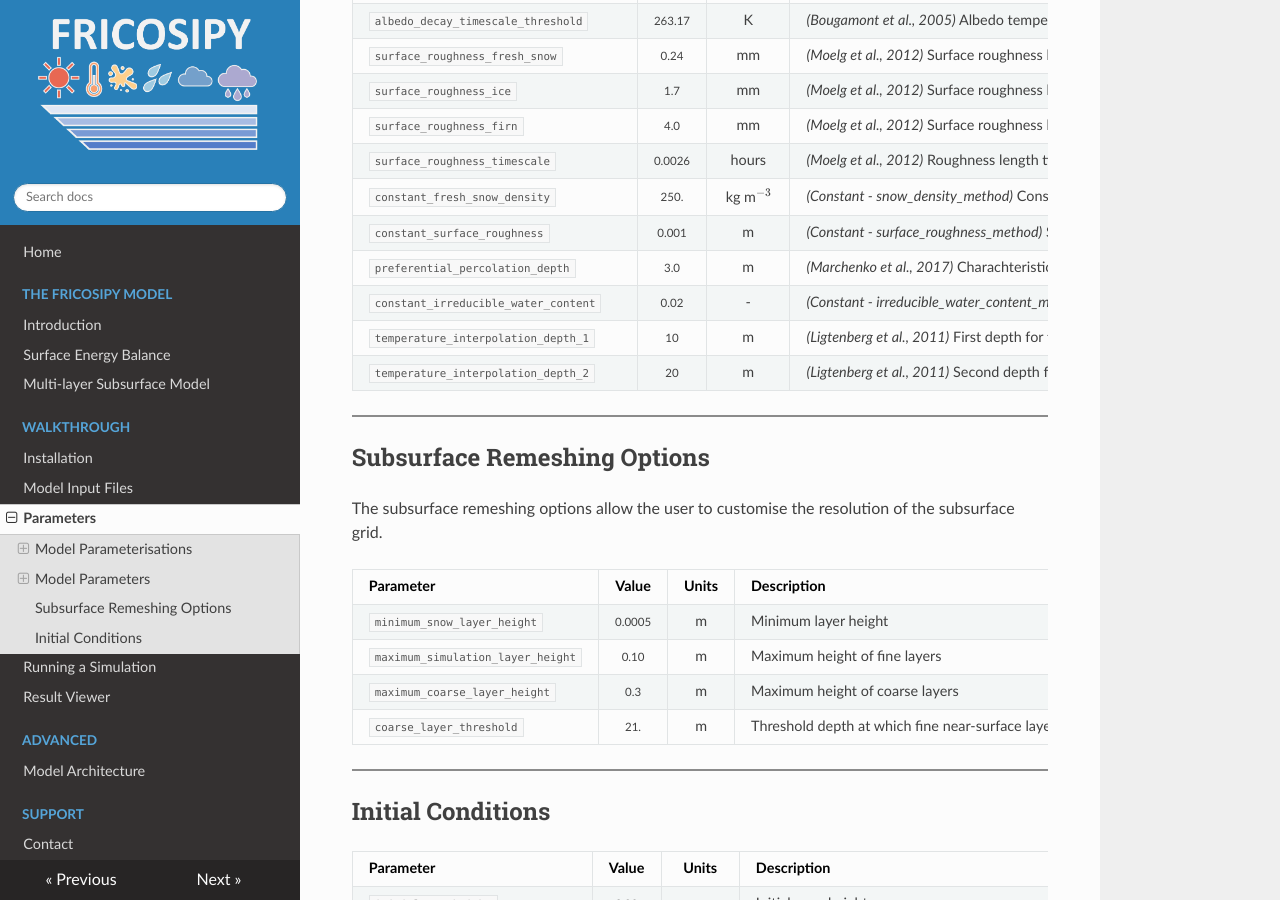
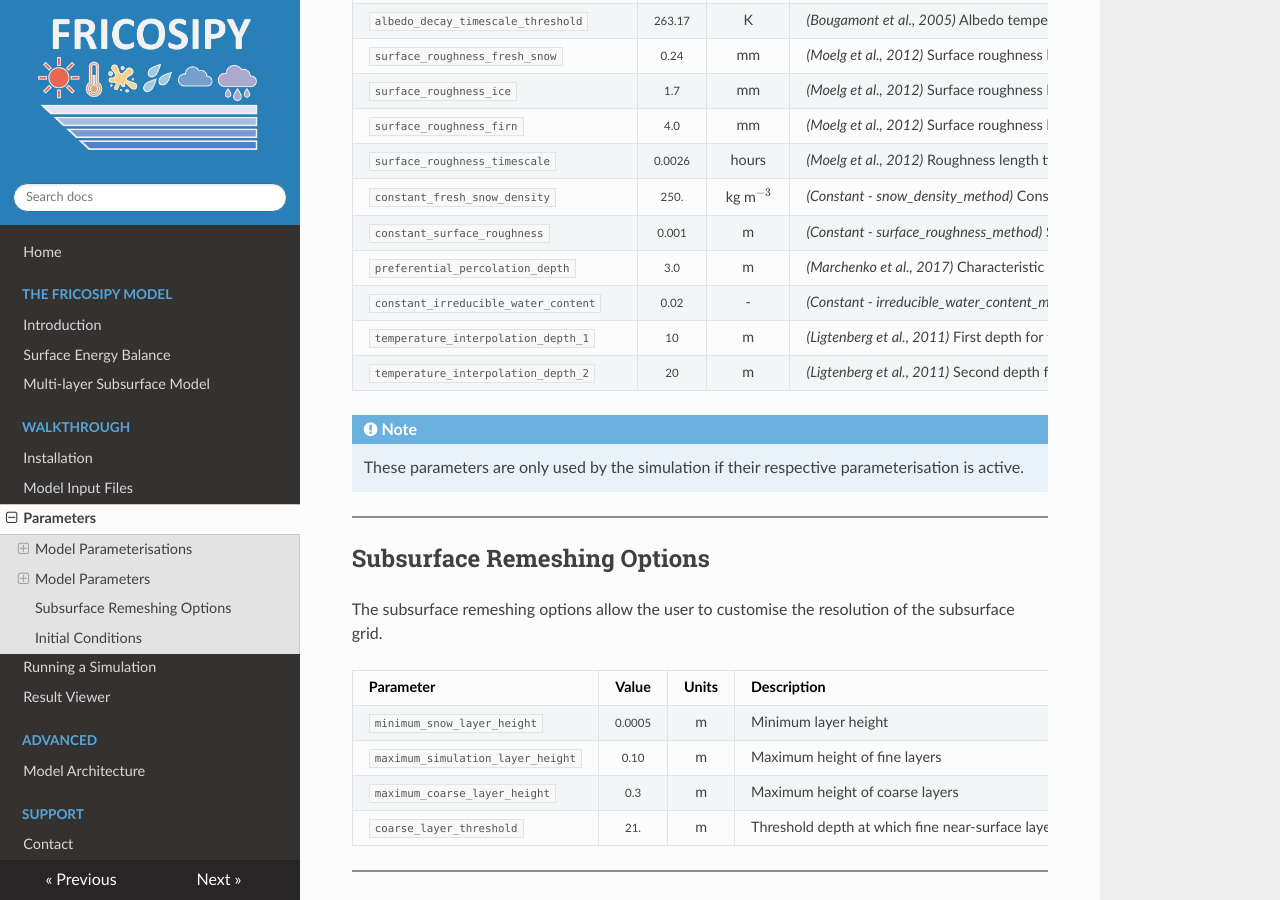
Before and after one commit to MarcusGastaldello/FRICOSIPY, an MkDocs documentation site: the page built from docs/parameters.md, in a window 1280 px wide and 900 px high, scrolled down 3125 px. Built offline with MkDocs 1.6.1, drawn with Linux system fonts in a browser that asks for light colours.

Commit message:
Update parameters.md

```diff
--- a/docs/parameters.md
+++ b/docs/parameters.md
@@ -114,10 +114,13 @@ The *FRICOSIPY* model enables the user to customise the parameterisations used t
 | `surface_roughness_timescale` | <small>0.0026</small>            | hours | *(Moelg et al., 2012)* Roughness length timescale |
 | `constant_fresh_snow_density` | <small>250.</small>              | kg m$^{-3}$ | *(Constant - snow_density_method)* Constant density of freshly fallen snow |
 | `constant_surface_roughness` | <small>0.001</small>              | m | *(Constant - surface_roughness_method)* Surface roughness constant |
-| `preferential_percolation_depth` | <small>3.0</small>            | m | *(Marchenko et al., 2017)* Charachteristic preferential percolation depth |
+| `preferential_percolation_depth` | <small>3.0</small>            | m | *(Marchenko et al., 2017)* Characteristic preferential percolation depth |
 | `constant_irreducible_water_content` | <small>0.02</small>       | - | *(Constant - irreducible_water_content_method)* Constant irreducible water content |
 | `temperature_interpolation_depth_1` | <small>10</small>          | m | *(Ligtenberg et al., 2011)* First depth for temperature interpolation which is used for calculation of average subsurface layer temperature |
 | `temperature_interpolation_depth_2` | <small>20</small>          | m | *(Ligtenberg et al., 2011)* Second depth for temperature interpolation which is used for calculation of average subsurface layer temperature |
+
+!!! note
+    These parameters are only used by the simulation if their respective parameterisation is active.
 
 <hr style="height:2px; background-color:#8b8b8b; border:none;" />
 
@@ -136,8 +139,6 @@ The subsurface remeshing options allow the user to customise the resolution of t
 
 ## Initial Conditions
 
-
-
 | Parameter | Value | Units | Description |
 |:---|:---:|:---:|---|
 | `initial_snowheight` | <small>2.00</small>                    | m | Initial snowheight |
```
